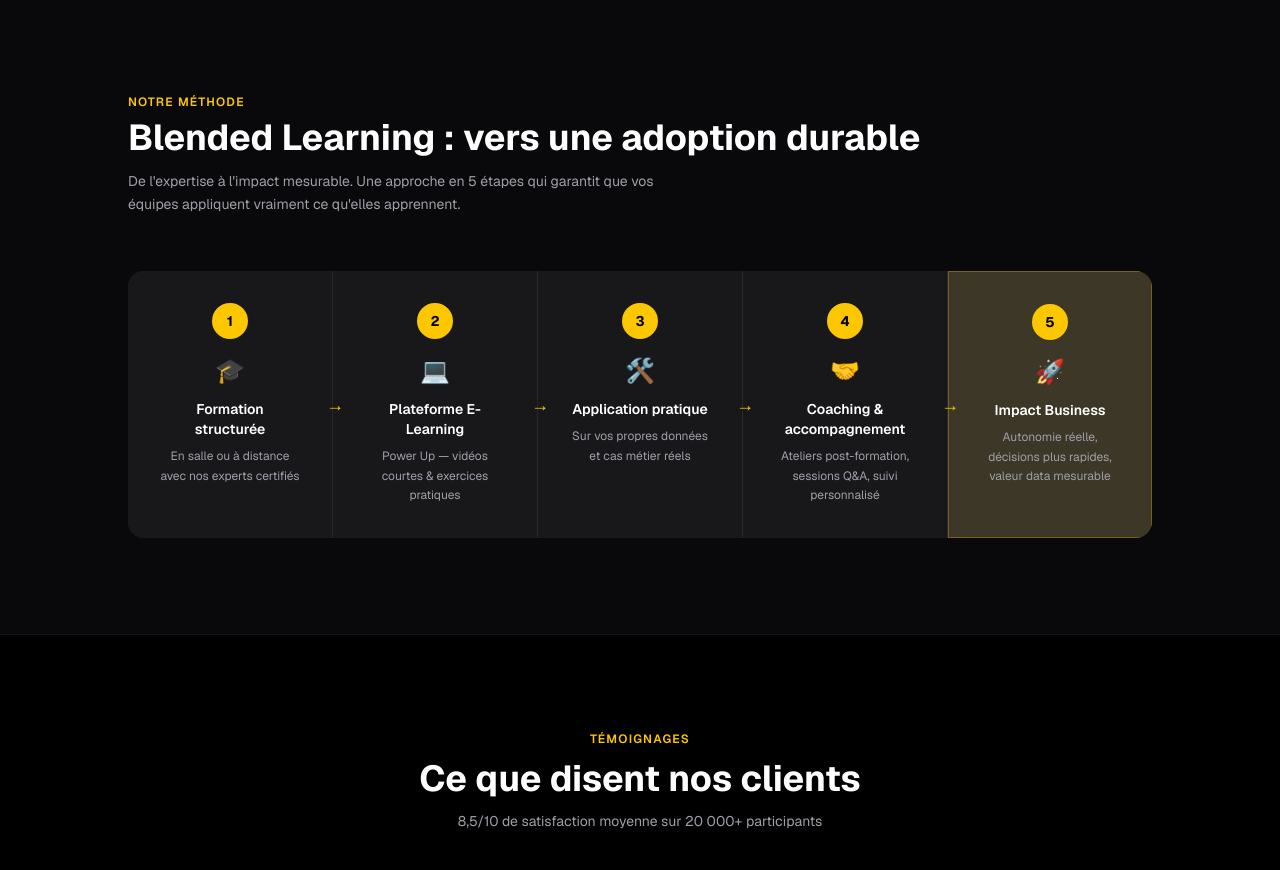
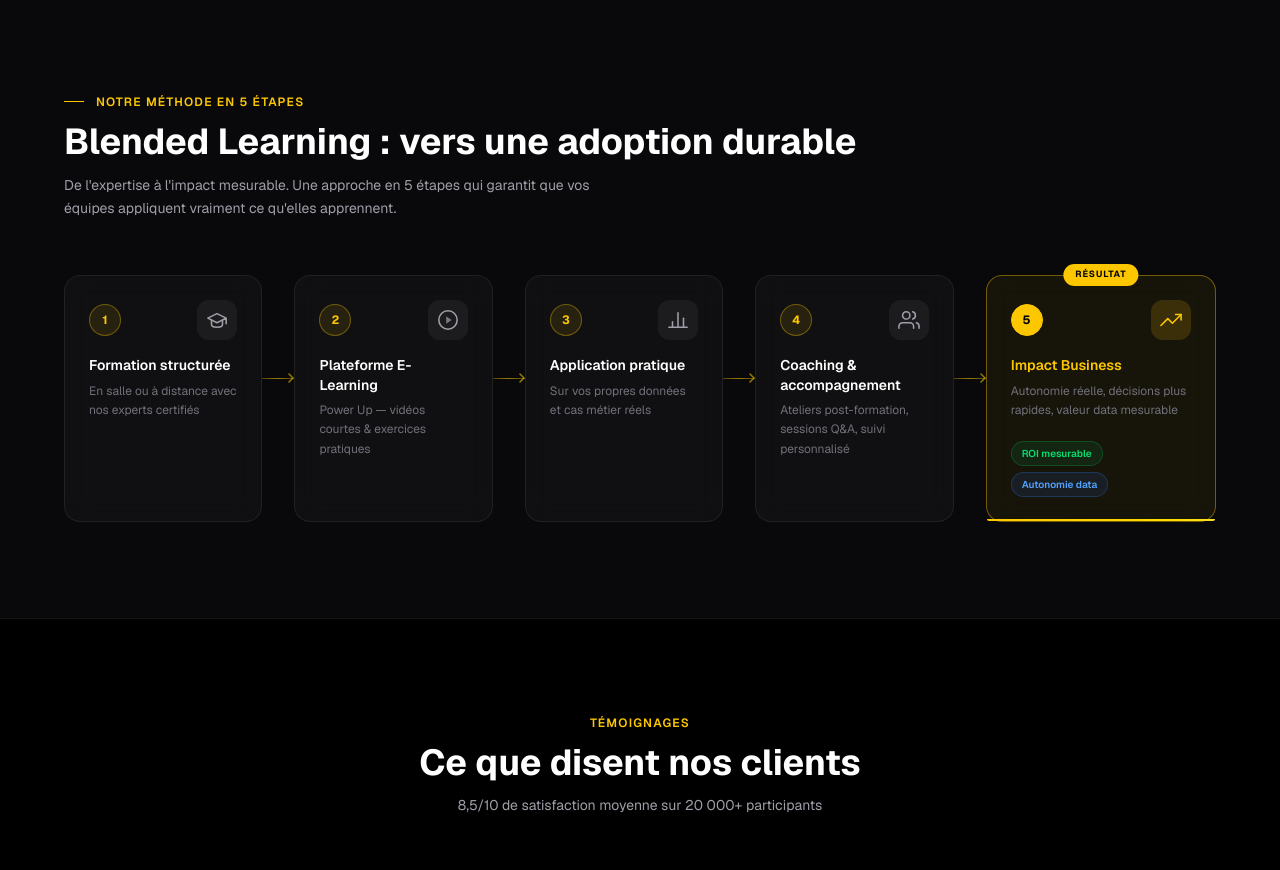
Before and after one commit to vanabdell/bridgex-website, a Next.js app: page / in a window 1280 px wide. Shown: the part 1836-2706 px from the top of the page. Built offline with nearby package versions, Linux system fonts and the light colour scheme.

Commit message:
redesign BlendedLearning steps section

```diff
--- a/components/sections/BlendedLearning.tsx
+++ b/components/sections/BlendedLearning.tsx
@@ -1,46 +1,93 @@
+'use client'
+
+const StepIcon = ({ d, d2 }: { d: string; d2?: string }) => (
+  <svg width="22" height="22" viewBox="0 0 24 24" fill="none" stroke="currentColor" strokeWidth="1.7" strokeLinecap="round" strokeLinejoin="round">
+    <path d={d} />
+    {d2 && <path d={d2} />}
+  </svg>
+)
+
 const steps = [
   {
     num: '1',
-    icon: '🎓',
+    icon: (
+      // Graduation cap / structured learning
+      <svg width="22" height="22" viewBox="0 0 24 24" fill="none" stroke="currentColor" strokeWidth="1.7" strokeLinecap="round" strokeLinejoin="round">
+        <path d="M22 10v6M2 10l10-5 10 5-10 5-10-5z" />
+        <path d="M6 12v5c0 1.657 2.686 3 6 3s6-1.343 6-3v-5" />
+      </svg>
+    ),
     title: 'Formation structurée',
     desc: 'En salle ou à distance avec nos experts certifiés',
   },
   {
     num: '2',
-    icon: '💻',
+    icon: (
+      // Play circle / e-learning
+      <svg width="22" height="22" viewBox="0 0 24 24" fill="none" stroke="currentColor" strokeWidth="1.7" strokeLinecap="round" strokeLinejoin="round">
+        <circle cx="12" cy="12" r="10" />
+        <polygon points="10 8 16 12 10 16 10 8" fill="currentColor" stroke="none" opacity="0.7" />
+      </svg>
+    ),
     title: 'Plateforme E-Learning',
     desc: 'Power Up — vidéos courtes & exercices pratiques',
   },
   {
     num: '3',
-    icon: '🛠️',
+    icon: (
+      // Bar chart / data practice
+      <svg width="22" height="22" viewBox="0 0 24 24" fill="none" stroke="currentColor" strokeWidth="1.7" strokeLinecap="round" strokeLinejoin="round">
+        <line x1="18" y1="20" x2="18" y2="10" />
+        <line x1="12" y1="20" x2="12" y2="4" />
+        <line x1="6" y1="20" x2="6" y2="14" />
+        <line x1="2" y1="20" x2="22" y2="20" />
+      </svg>
+    ),
     title: 'Application pratique',
     desc: 'Sur vos propres données et cas métier réels',
   },
   {
     num: '4',
-    icon: '🤝',
+    icon: (
+      // Users / coaching
+      <svg width="22" height="22" viewBox="0 0 24 24" fill="none" stroke="currentColor" strokeWidth="1.7" strokeLinecap="round" strokeLinejoin="round">
+        <path d="M17 21v-2a4 4 0 0 0-4-4H5a4 4 0 0 0-4 4v2" />
+        <circle cx="9" cy="7" r="4" />
+        <path d="M23 21v-2a4 4 0 0 0-3-3.87" />
+        <path d="M16 3.13a4 4 0 0 1 0 7.75" />
+      </svg>
+    ),
     title: 'Coaching & accompagnement',
     desc: 'Ateliers post-formation, sessions Q&A, suivi personnalisé',
   },
   {
     num: '5',
-    icon: '🚀',
+    icon: (
+      // Trending up / business impact
+      <svg width="22" height="22" viewBox="0 0 24 24" fill="none" stroke="currentColor" strokeWidth="1.7" strokeLinecap="round" strokeLinejoin="round">
+        <polyline points="23 6 13.5 15.5 8.5 10.5 1 18" />
+        <polyline points="17 6 23 6 23 12" />
+      </svg>
+    ),
     title: 'Impact Business',
     desc: 'Autonomie réelle, décisions plus rapides, valeur data mesurable',
+    isOutcome: true,
   },
 ]
 
 export default function BlendedLearning() {
   return (
     <section className="bg-zinc-950 py-24 px-6">
-      <div className="max-w-5xl mx-auto">
+      <div className="max-w-6xl mx-auto">
 
         {/* Header */}
         <div className="mb-14">
-          <p className="text-yellow-400 text-xs font-semibold tracking-widest uppercase mb-2">
-            Notre méthode
-          </p>
+          <div className="flex items-center gap-3 mb-3">
+            <div className="w-5 h-px bg-yellow-400" />
+            <p className="text-yellow-400 text-xs font-semibold tracking-widest uppercase">
+              Notre méthode en 5 étapes
+            </p>
+          </div>
           <h2 className="text-3xl md:text-4xl font-bold text-white mb-3">
             Blended Learning : vers une adoption durable
           </h2>
@@ -50,35 +97,91 @@ export default function BlendedLearning() {
           </p>
         </div>
 
-        {/* Steps */}
-        <div className="grid grid-cols-1 md:grid-cols-5 gap-px bg-zinc-800 rounded-2xl overflow-hidden">
+        {/* Steps row */}
+        <div className="flex flex-col md:flex-row items-stretch gap-0">
           {steps.map((step, i) => (
-            <div
-              key={i}
-              className={`flex flex-col items-center text-center p-8 relative
-                ${i === 4
-                  ? 'bg-yellow-400/10 border border-yellow-400/30'
-                  : 'bg-zinc-900 hover:bg-zinc-800'
-                } transition-colors duration-200`}
-            >
-              {/* Number */}
-              <div className="w-9 h-9 rounded-full bg-yellow-400 flex items-center justify-center mb-4 flex-shrink-0">
-                <span className="text-black font-bold text-sm">{step.num}</span>
+            <div key={i} className="flex md:flex-row items-stretch flex-1">
+
+              {/* Card */}
+              <div
+                className={`
+                  group relative flex-1 flex flex-col gap-4 p-6 rounded-2xl border
+                  transition-all duration-200 cursor-default
+                  hover:-translate-y-1
+                  ${step.isOutcome
+                    ? 'border-yellow-400/40 bg-yellow-400/[0.06] hover:border-yellow-400/60 hover:bg-yellow-400/10'
+                    : 'border-white/[0.07] bg-white/[0.03] hover:border-yellow-400/30 hover:bg-yellow-400/[0.04]'
+                  }
+                `}
+                style={{ backdropFilter: 'blur(12px)' }}
+              >
+                {/* Résultat badge for step 5 */}
+                {step.isOutcome && (
+                  <div className="absolute -top-3 left-1/2 -translate-x-1/2 bg-yellow-400 text-black text-[9px] font-bold px-3 py-1 rounded-full tracking-widest uppercase whitespace-nowrap">
+                    Résultat
+                  </div>
+                )}
+
+                {/* Top row: number left, icon right */}
+                <div className="flex items-center justify-between">
+                  <div
+                    className={`w-8 h-8 rounded-full flex items-center justify-center text-xs font-bold flex-shrink-0 border
+                      ${step.isOutcome
+                        ? 'bg-yellow-400 border-yellow-400 text-black'
+                        : 'bg-yellow-400/10 border-yellow-400/35 text-yellow-400'
+                      }
+                    `}
+                  >
+                    {step.num}
+                  </div>
+                  <div className={`w-10 h-10 rounded-xl flex items-center justify-center flex-shrink-0
+                    ${step.isOutcome ? 'bg-yellow-400/15 text-yellow-400' : 'bg-white/5 text-zinc-400 group-hover:text-yellow-400'}
+                    transition-colors duration-200
+                  `}>
+                    {step.icon}
+                  </div>
+                </div>
+
+                {/* Text */}
+                <div className="flex flex-col gap-1.5 flex-1">
+                  <h4 className={`text-sm font-semibold leading-snug ${step.isOutcome ? 'text-yellow-400' : 'text-white'}`}>
+                    {step.title}
+                  </h4>
+                  <p className="text-zinc-500 text-xs leading-relaxed">{step.desc}</p>
+                </div>
+
+                {/* Outcome chips for step 5 */}
+                {step.isOutcome && (
+                  <div className="flex flex-wrap gap-1.5 mt-1">
+                    <span className="text-[10px] bg-green-500/10 text-green-400 border border-green-500/25 px-2.5 py-1 rounded-full font-semibold">
+                      ROI mesurable
+                    </span>
+                    <span className="text-[10px] bg-blue-500/10 text-blue-400 border border-blue-500/25 px-2.5 py-1 rounded-full font-semibold">
+                      Autonomie data
+                    </span>
+                  </div>
+                )}
+
+                {/* Bottom accent bar */}
+                <div className={`absolute bottom-0 left-0 right-0 h-0.5 rounded-b-2xl transition-colors duration-200
+                  ${step.isOutcome ? 'bg-gradient-to-r from-yellow-400 to-yellow-300' : 'bg-transparent group-hover:bg-yellow-400/20'}
+                `} />
               </div>
 
-              {/* Icon */}
-              <span className="text-2xl mb-3">{step.icon}</span>
-
-              {/* Text */}
-              <h4 className="text-white text-sm font-semibold mb-2">{step.title}</h4>
-              <p className="text-zinc-400 text-xs leading-relaxed">{step.desc}</p>
-
-              {/* Arrow between steps */}
+              {/* Connector arrow */}
               {i < steps.length - 1 && (
-                <div className="hidden md:block absolute -right-3 top-1/2 -translate-y-1/2 text-yellow-400 text-lg z-10">
-                  →
+                <div className="hidden md:flex items-center justify-center w-8 flex-shrink-0 mb-10">
+                  <div className="relative w-full">
+                    <div className="h-px bg-gradient-to-r from-yellow-400/30 via-yellow-400/60 to-yellow-400/30 w-full" />
+                    <div className="absolute right-0 top-1/2 -translate-y-1/2">
+                      <svg width="6" height="10" viewBox="0 0 6 10" fill="none">
+                        <path d="M1 1L5 5L1 9" stroke="#F5C800" strokeWidth="1.5" strokeLinecap="round" strokeLinejoin="round" opacity="0.6"/>
+                      </svg>
+                    </div>
+                  </div>
                 </div>
               )}
+
             </div>
           ))}
         </div>
```
